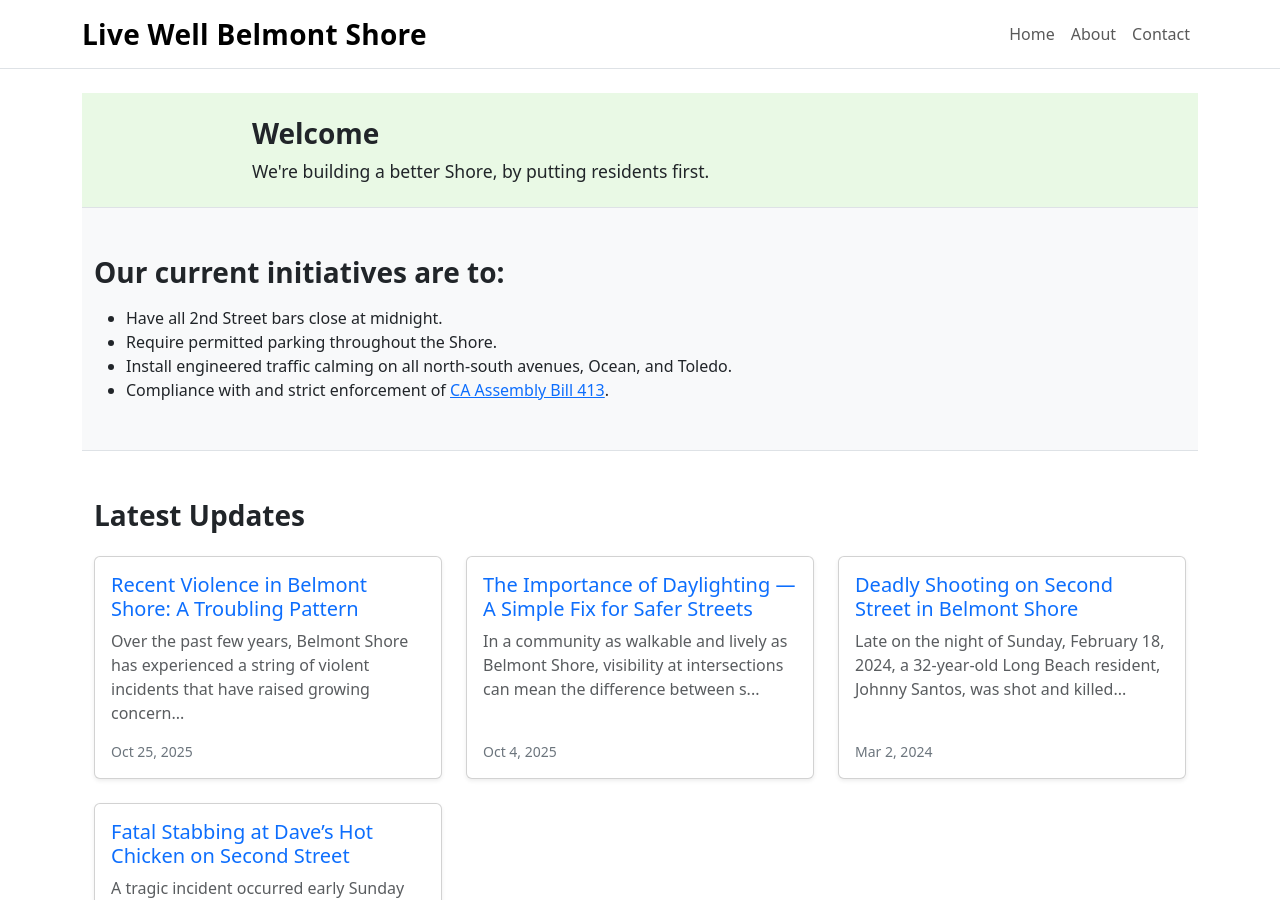
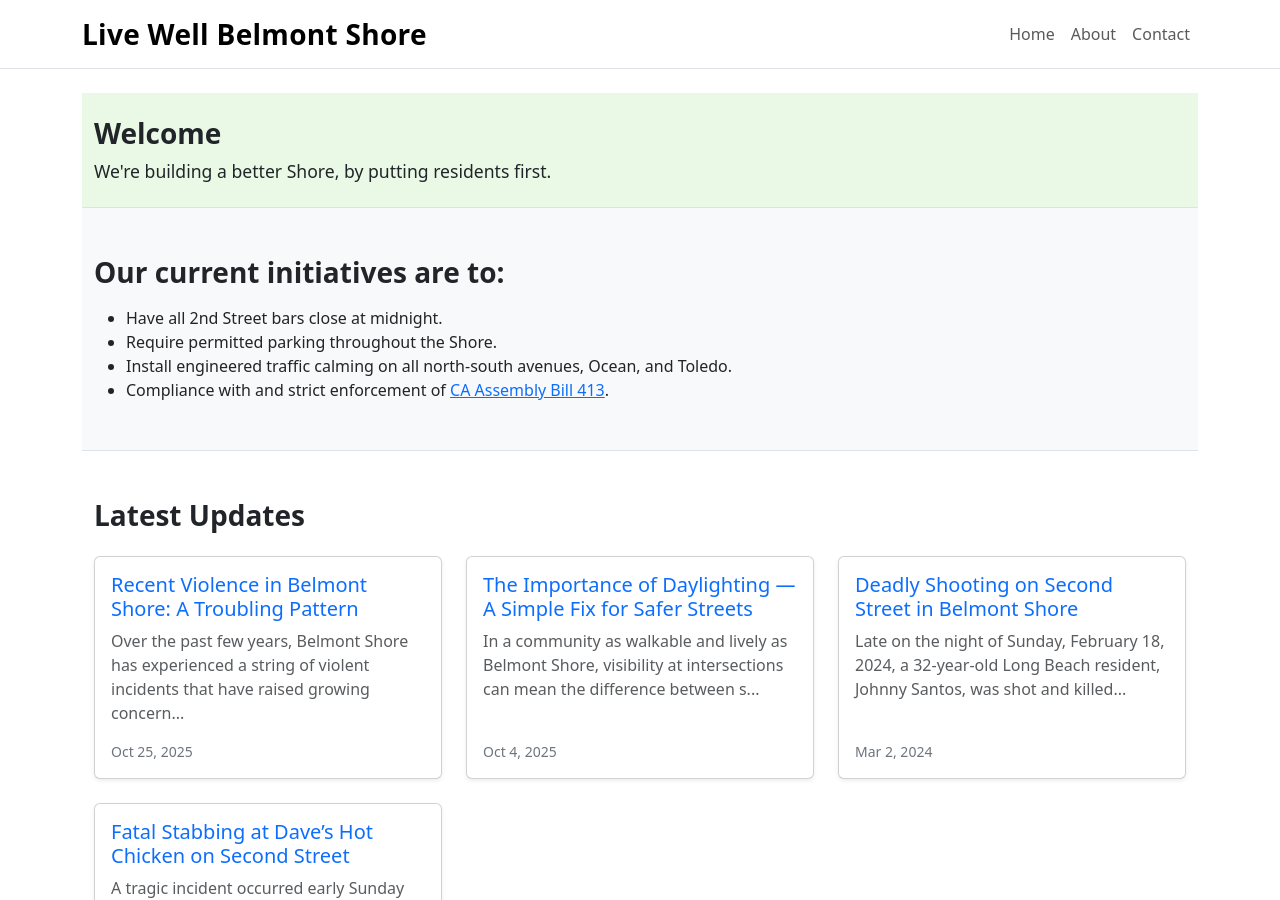
Before and after one commit to ericmseitz/livewellbs, a Jekyll site: the page built from index.html, in a window 1280 px wide and 900 px high. Built offline with Jekyll 4.4.1, drawn with Linux system fonts in a browser that asks for light colours.

Commit message:
fixed left margin

```diff
--- a/index.html
+++ b/index.html
@@ -5,7 +5,7 @@ title: Home
 
 <!-- Welcome Section -->
 <section class="py-4 border-bottom" style="background-color: #e9f9e5;">
-  <div class="container text-start" style="max-width: 800px;">
+  <div class="container text-start">
     <h2 class="fw-bold mb-2" style="font-size: 1.75rem;">Welcome</h2>
     <p class="lead fw-normal mb-0" style="font-size: 1.1rem; line-height: 1.4;">
       We're building a better Shore, by putting residents first.
```
